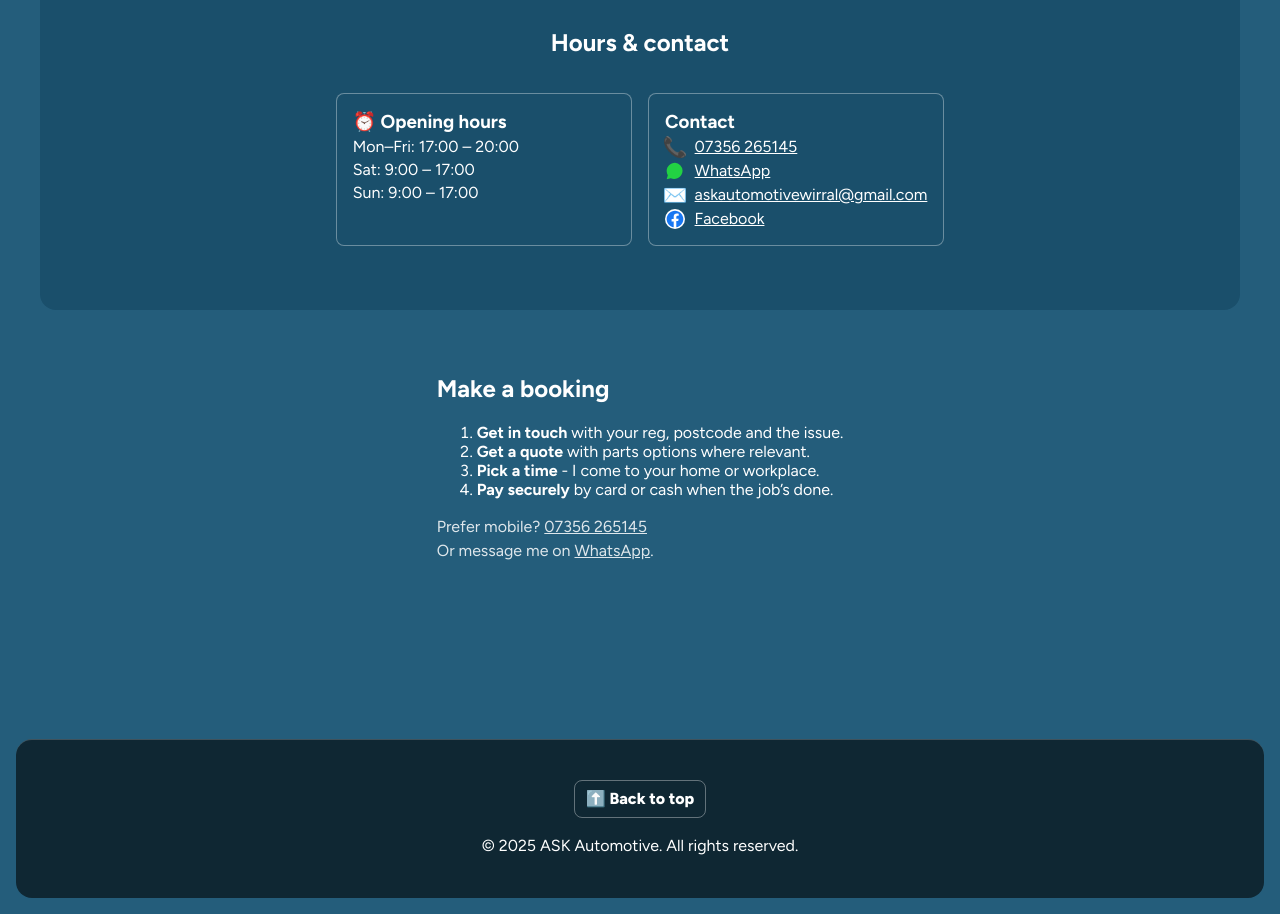
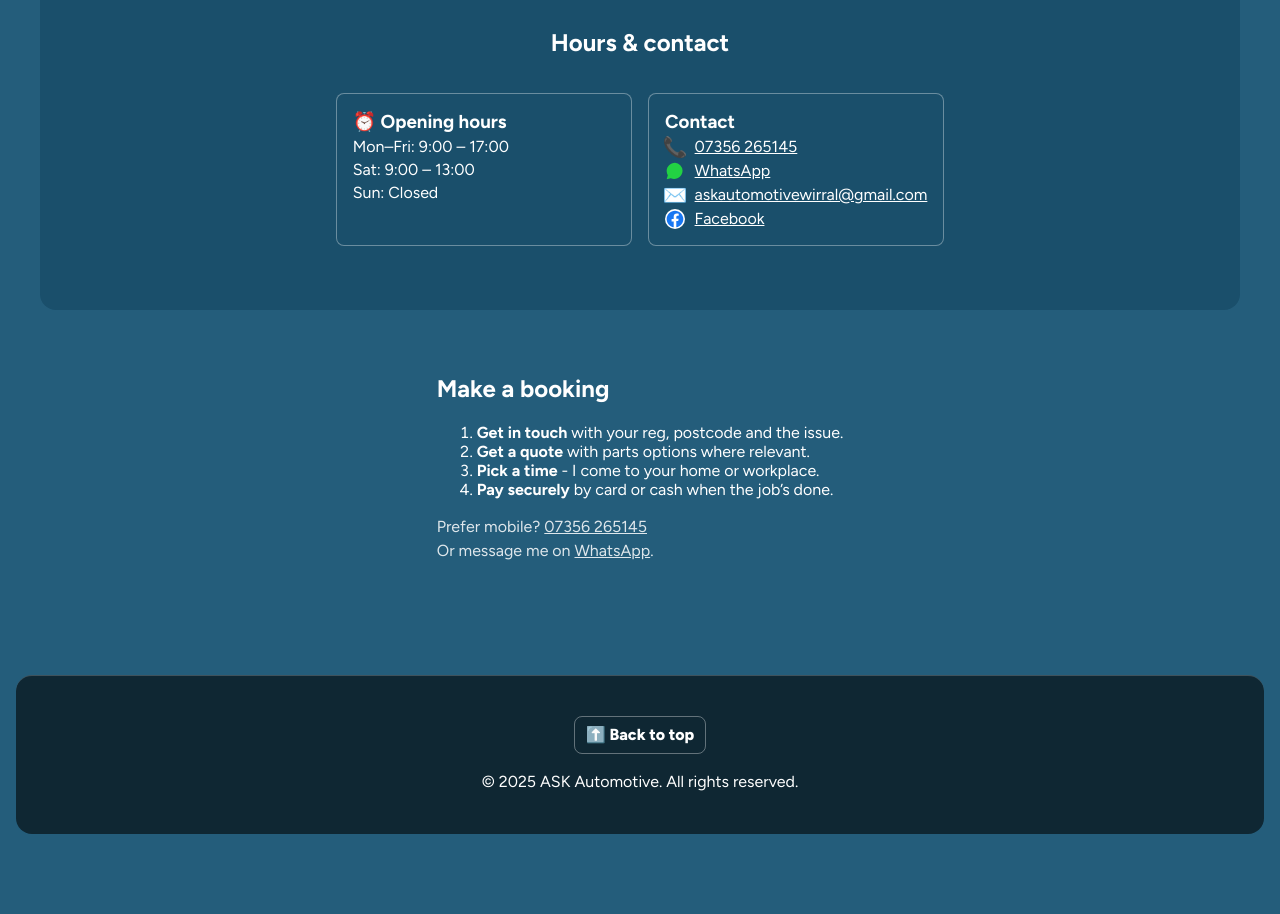
Before and after one commit to smharrod-design/askautomotive, a plain HTML site: page index.html in a window 1280 px wide. Shown: the part 3060-3974 px from the top of the page. After the commit the page ends 3910 px from the top, so only its background shows below. Drawn offline with Linux system fonts and the light colour scheme; a script that the page names is missing.

Commit message:
updated gsc, opening hours and hid simplybook form

```diff
--- a/index.html
+++ b/index.html
@@ -3,7 +3,7 @@
     <head>
   <meta charset="UTF-8" />
   <meta name="viewport" content="width=device-width, initial-scale=1.0" />
-  <meta name="google-site-verification" content="H0nYZZ5NfwX6IcK8e-UaIeoco2LIGu38Bqh4oAFeaIQ" />
+  <meta name="google-site-verification" content="UpQo3ao656Jw1odBwCP1Cx5Iz8DyYtHWmUpEIU-SCMo" />
   <title>ASK Automotive</title>
   <link rel="stylesheet" href="style.css" />
   <meta name="description" content="ASK Automotive — mobile mechanic for the Wirral. Friendly, local and convenient servicing, brakes and small jobs at your home or workplace.">
@@ -289,9 +289,9 @@
         <article class="card">
           <h3>⏰ Opening hours</h3>
           <ul class="list">
-            <li>Mon–Fri: 17:00 – 20:00</li>
-            <li>Sat: 9:00 – 17:00</li>
-            <li>Sun: 9:00 – 17:00</li>
+            <li>Mon–Fri: 9:00 – 17:00</li>
+            <li>Sat: 9:00 – 13:00</li>
+            <li>Sun: Closed</li>
           </ul>
         </article>
         <article class="card">
@@ -329,8 +329,8 @@
       </ol>
       <p class="muted">Prefer mobile? <a href="tel:07356265145">07356 265145</a><br>Or message me on <a href="https://wa.me/447356265145" target="_blank" rel="noopener">WhatsApp</a>.</p>
     </div>
-          <div id="sbw_0m3y0p"></div>
-       <!---<form class="booking-form" action="#" method="post">
+  <!---        <div id="sbw_0m3y0p"></div>
+       <form class="booking-form" action="#" method="post">
 
        <label>
           <span>Your name</span>
```
